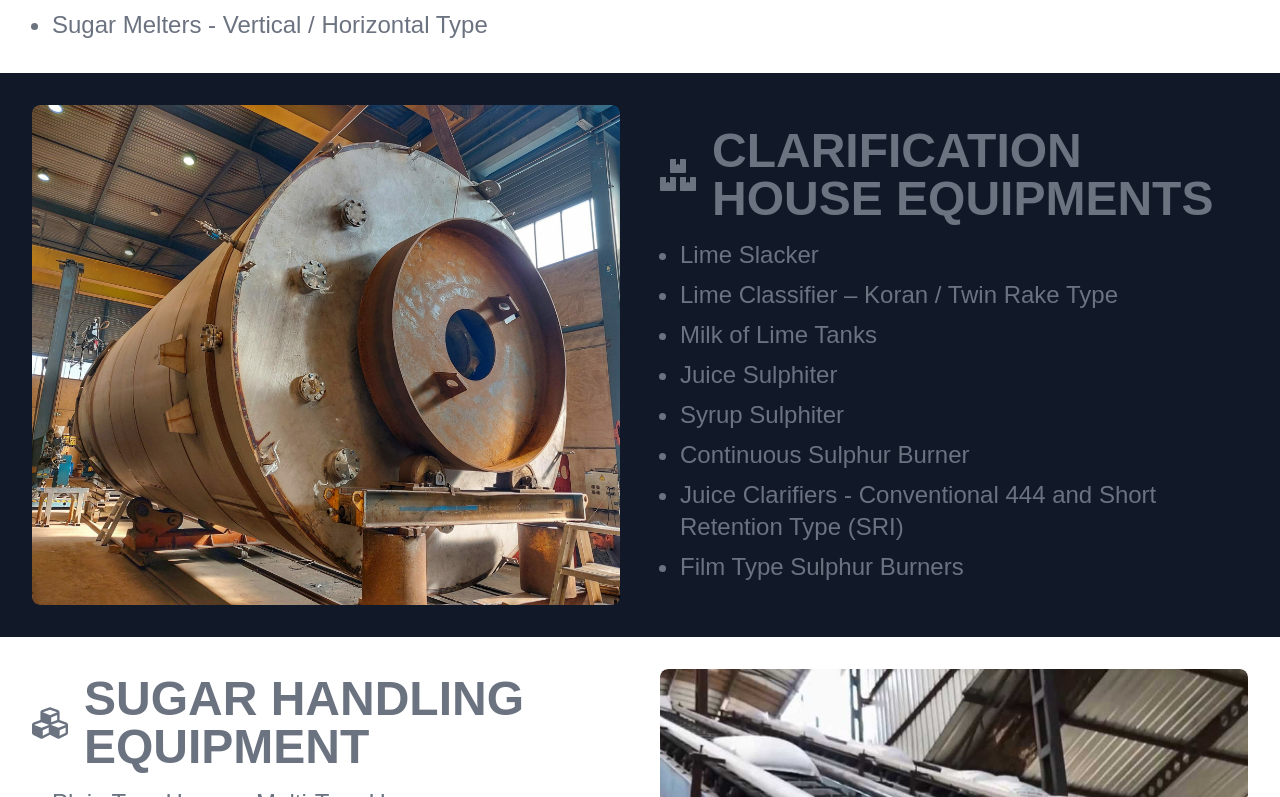
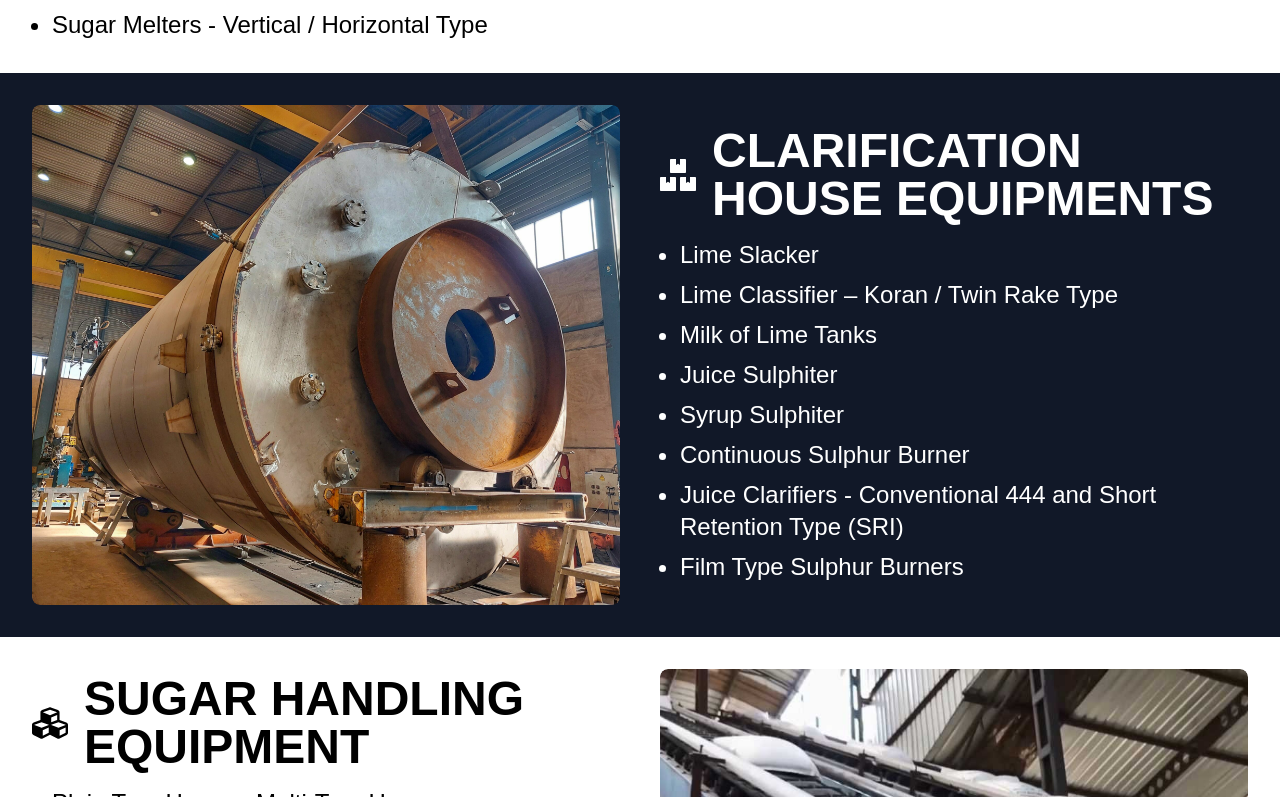
Before and after one commit to drjvtlkr/apexenggtech, a Next.js app: page /products in a window 1280 px wide. Shown: the part 2283-3080 px from the top of the page. Built offline with nearby package versions, Linux system fonts and the light colour scheme; a web font is replaced by a local one.

Commit message:
merging the changes from final branch

```diff
--- a/app/products/page.tsx
+++ b/app/products/page.tsx
@@ -16,6 +16,7 @@ interface ProductSectionProps {
   items: string[];
   imgSrc: string;
   bgColor: string;
+  textColor: string;
   icon: ReactNode;
   reverse?: boolean;
 }
@@ -25,6 +26,7 @@ const ProductSection: React.FC<ProductSectionProps> = ({
   items,
   imgSrc,
   bgColor,
+  textColor,
   icon,
   reverse = false,
 }) => {
@@ -44,14 +46,14 @@ const ProductSection: React.FC<ProductSectionProps> = ({
 
       <div className="w-full lg:w-1/2 flex flex-col justify-center">
         <div className="flex items-center gap-4">
-          <span className="text-4xl text-gray-500">{icon}</span>
-          <h3 className="text-3xl md:text-4xl lg:text-5xl font-bold text-gray-500">
+          <span className={`text-4xl ${textColor}`}>{icon}</span>
+          <h3 className={`text-3xl md:text-4xl lg:text-5xl font-bold ${textColor}`}>
             {title}
           </h3>
         </div>
-        <ul className="list-disc pl-5 text-gray-700 text-lg md:text-xl lg:text-2xl space-y-2 mt-4">
+        <ul className={`list-disc pl-5 text-lg md:text-xl lg:text-2xl space-y-2 mt-4 ${textColor}`}>
           {items.map((item, index) => (
-            <li key={index} className="text-gray-500">{item}</li>
+            <li key={index} className="">{item}</li>
           ))}
         </ul>
       </div>
@@ -85,6 +87,7 @@ const Products: React.FC = () => {
         ]}
         imgSrc={ffeImg.src}
         bgColor="bg-[#111828]"
+        textColor="text-white"
         icon={<FaIndustry />}
       />
 
@@ -107,6 +110,7 @@ const Products: React.FC = () => {
         ]}
         imgSrc={verticalImg.src}
         bgColor="bg-[#fff]"
+        textColor="text-black"
         icon={<FaCogs />}
         reverse
       />
@@ -125,6 +129,7 @@ const Products: React.FC = () => {
         ]}
         imgSrc={interImg.src}
         bgColor="bg-[#111828]"
+        textColor="text-white"
         icon={<FaBoxes />}
       />
 
@@ -142,6 +147,7 @@ const Products: React.FC = () => {
         ]}
         imgSrc={p4.src}
         bgColor="bg-[#fff]"
+        textColor="text-black"
         icon={<FaCubes />}
         reverse
       />
@@ -168,6 +174,7 @@ const Products: React.FC = () => {
         ]}
         imgSrc={p5.src}
         bgColor="bg-[#111828]"
+        textColor="text-white"
         icon={<FaBoxes />}
       />
 
@@ -180,6 +187,7 @@ const Products: React.FC = () => {
         ]}
         imgSrc={p6.src}
         bgColor="bg-[#fff]"
+        textColor="text-black"
         icon={<FaCubes />}
         reverse
       />
```
